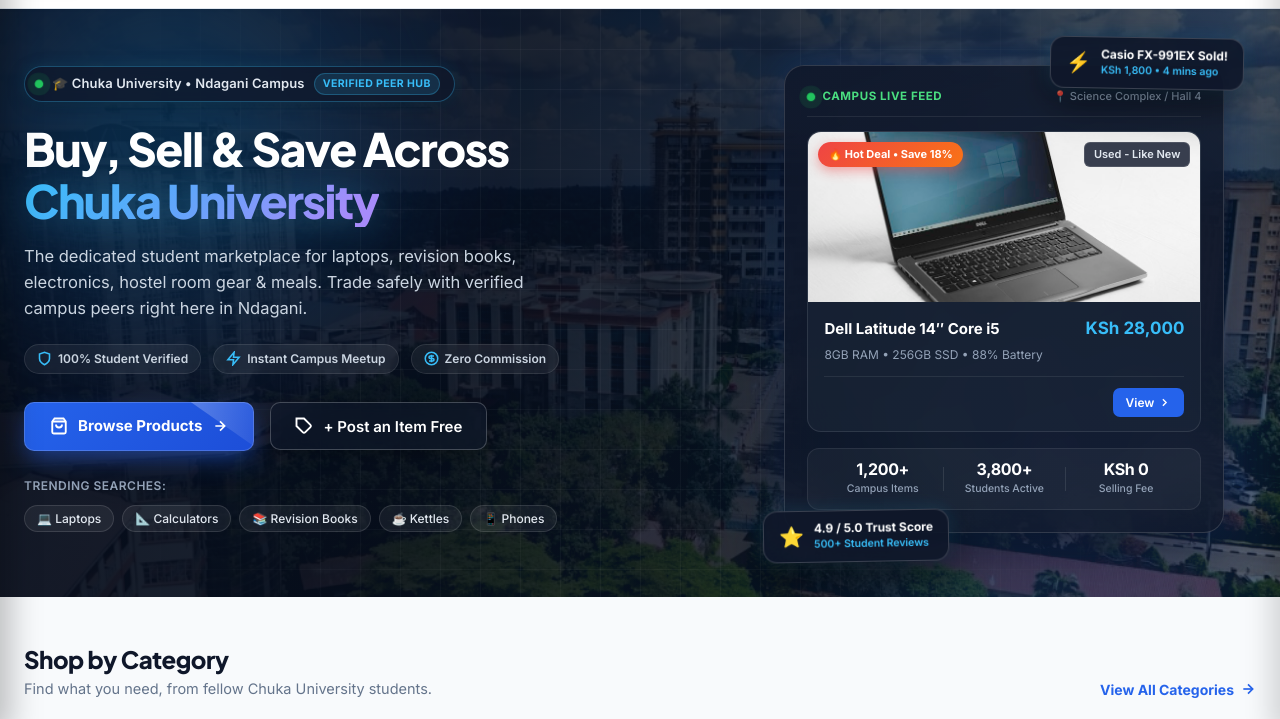
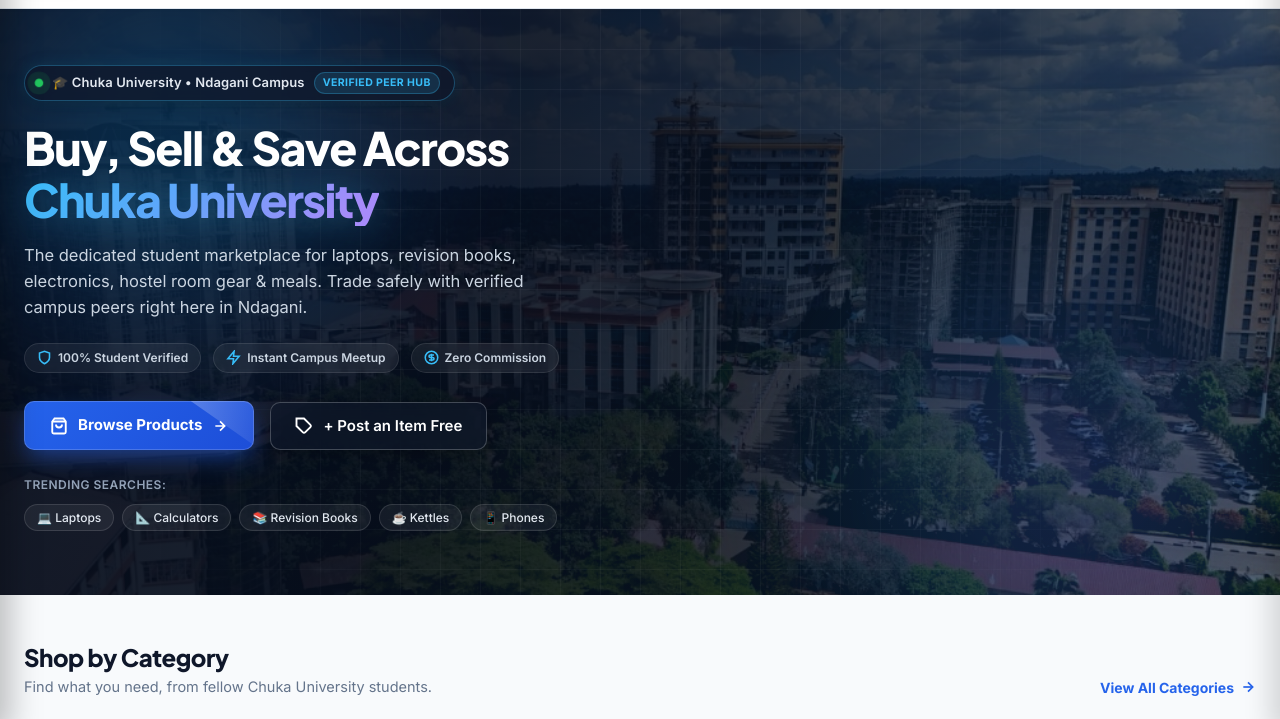
Before and after one commit to VicTec881/chuka-student-marketplace, a plain HTML site: page index.html in a window 1280 px wide. Shown: the part 66-785 px from the top of the page. Drawn offline with Linux system fonts and the light colour scheme.

Commit message:
Remove live feed card, stats and floating pills from hero section

```diff
--- a/index.html
+++ b/index.html
@@ -246,77 +246,6 @@
           </div>
         </div>
 
-        <!-- Right Column: Interactive Glassmorphic Live Card -->
-        <div class="hero-visual" aria-hidden="false">
-          <div class="hero-glass-card">
-            <!-- Floating Deal Micro-Card (Top-Right) -->
-            <div class="floating-deal-pill float-top">
-              <span class="deal-pill-icon">⚡</span>
-              <div class="deal-pill-text">
-                <span class="deal-pill-title">Casio FX-991EX Sold!</span>
-                <span class="deal-pill-sub">KSh 1,800 • 4 mins ago</span>
-              </div>
-            </div>
-
-            <!-- Card Header: Live Indicator -->
-            <div class="hero-card-header">
-              <div class="live-status">
-                <span class="pulse-indicator"></span>
-                <span class="live-text">Campus Live Feed</span>
-              </div>
-              <span class="campus-loc">📍 Science Complex / Hall 4</span>
-            </div>
-
-            <!-- Interactive Deal Card -->
-            <div class="hero-featured-deal" onclick="openProductModal('p1')" role="button" tabindex="0" title="Click to view Dell Latitude details">
-              <div class="deal-media">
-                <img src="assets/images/dell_laptop.jpg" alt="Dell Latitude Laptop" class="deal-img">
-                <span class="deal-badge-hot">🔥 Hot Deal • Save 18%</span>
-                <span class="deal-condition">Used - Like New</span>
-              </div>
-              <div class="deal-info">
-                <div class="deal-title-row">
-                  <h3 class="deal-title">Dell Latitude 14″ Core i5</h3>
-                  <span class="deal-price">KSh 28,000</span>
-                </div>
-                <p class="deal-specs">8GB RAM • 256GB SSD • 88% Battery</p>
-                <div class="deal-seller-row">
-                  <button type="button" class="deal-action-btn" style="margin-left: auto;" onclick="event.stopPropagation(); openProductModal('p1')">
-                    <span>View</span>
-                    <svg width="13" height="13" viewBox="0 0 24 24" fill="none" stroke="currentColor" stroke-width="2.5"><polyline points="9 18 15 12 9 6"/></svg>
-                  </button>
-                </div>
-              </div>
-            </div>
-
-            <!-- Live Market Stats Bar -->
-            <div class="hero-stats-row">
-              <div class="hero-stat-col">
-                <span class="hero-stat-number">1,200+</span>
-                <span class="hero-stat-label">Campus Items</span>
-              </div>
-              <div class="hero-stat-divider"></div>
-              <div class="hero-stat-col">
-                <span class="hero-stat-number">3,800+</span>
-                <span class="hero-stat-label">Students Active</span>
-              </div>
-              <div class="hero-stat-divider"></div>
-              <div class="hero-stat-col">
-                <span class="hero-stat-number">KSh 0</span>
-                <span class="hero-stat-label">Selling Fee</span>
-              </div>
-            </div>
-
-            <!-- Floating Trust Micro-Card (Bottom-Left) -->
-            <div class="floating-deal-pill float-bottom">
-              <span class="deal-pill-icon">⭐</span>
-              <div class="deal-pill-text">
-                <span class="deal-pill-title">4.9 / 5.0 Trust Score</span>
-                <span class="deal-pill-sub">500+ Student Reviews</span>
-              </div>
-            </div>
-          </div>
-        </div>
       </div>
     </div>
   </section>
```
